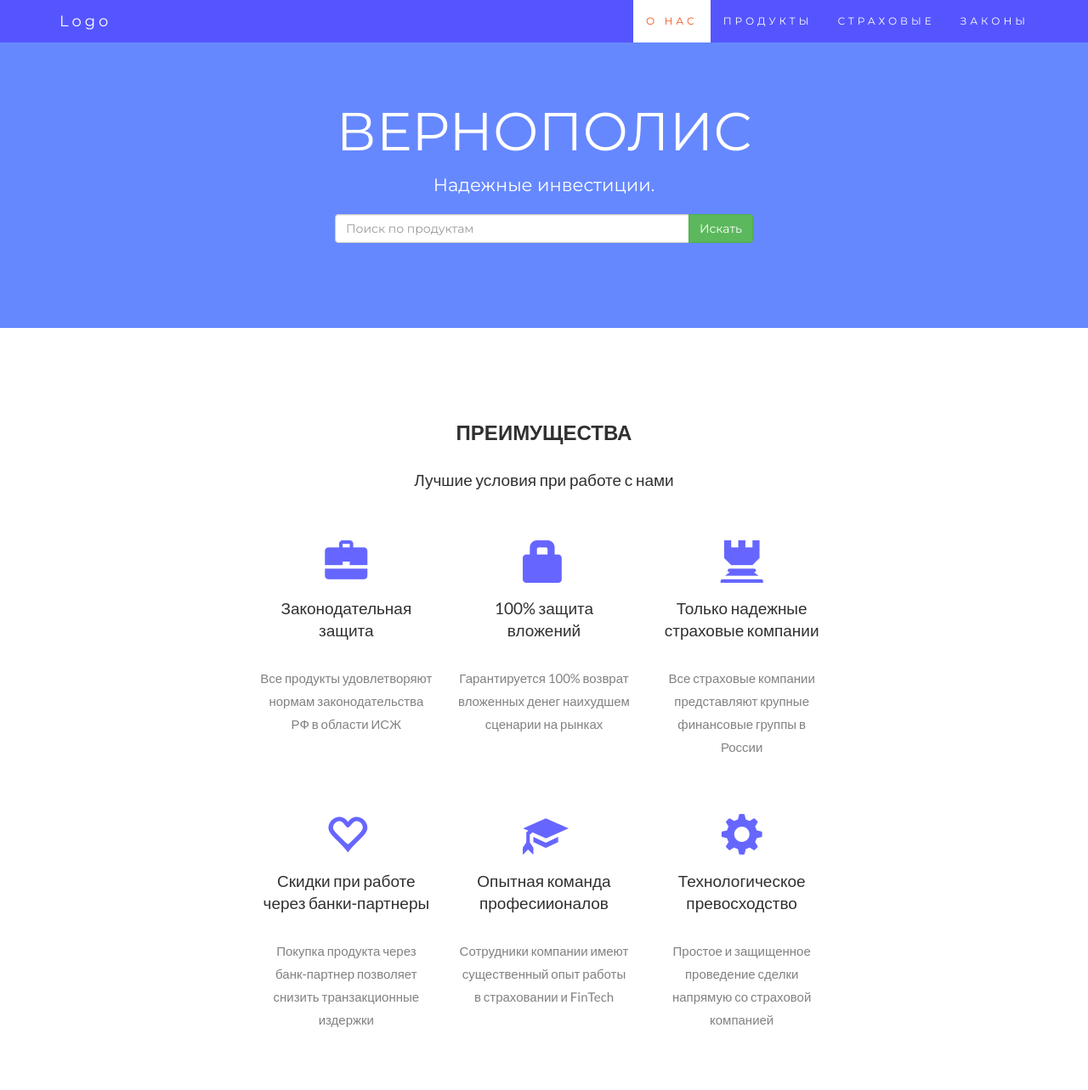
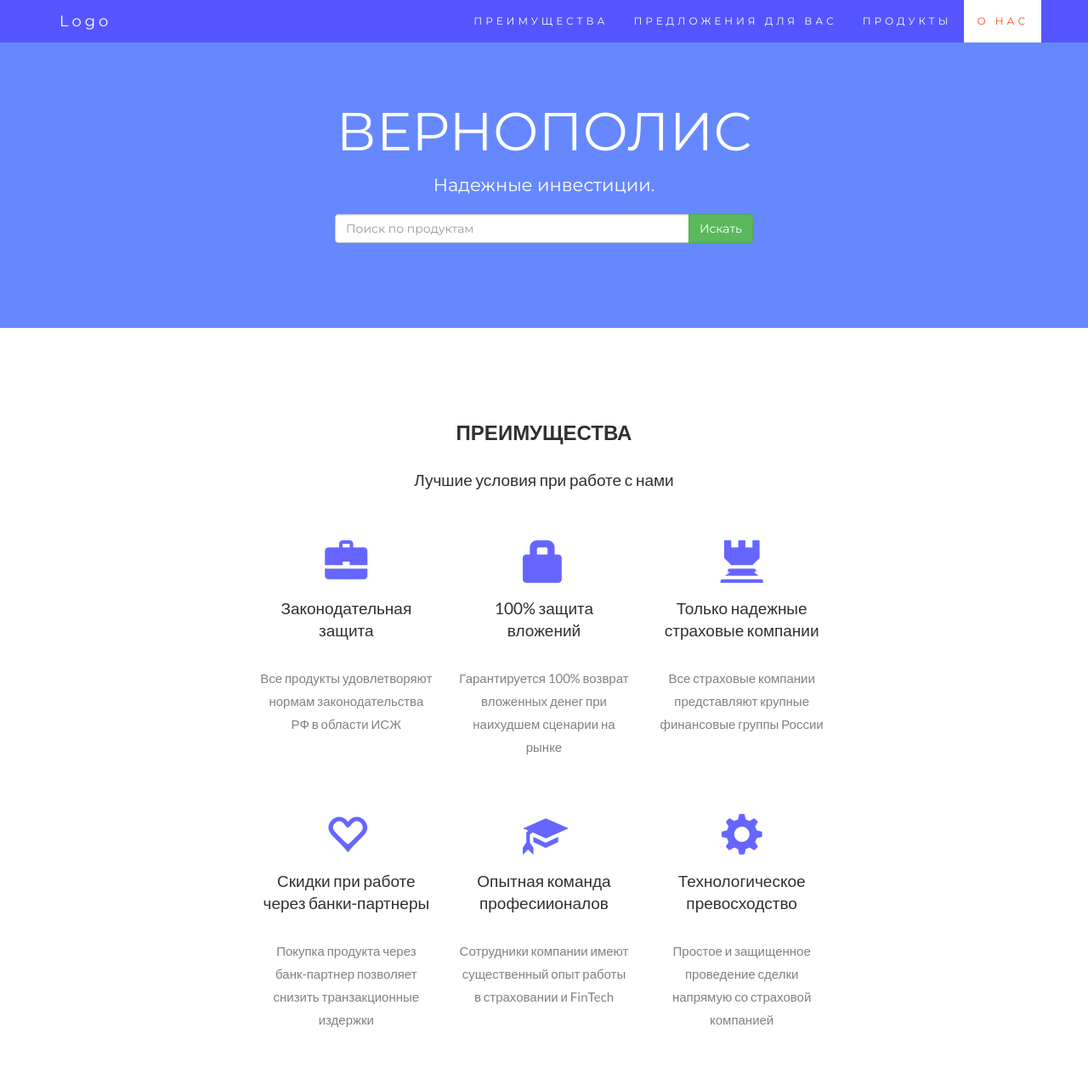
Before and after one commit to mt-christo/ej, a Django app: page / in a window 1280 px wide. Shown: the top 1283 px of the page at 85% size. Run offline with Django 3.2, Linux system fonts and the light colour scheme; some libraries are stand-ins or nearby versions.

Commit message:
Update tmp.html

```diff
--- a/antontest/story/templates/story/tmp.html
+++ b/antontest/story/templates/story/tmp.html
@@ -210,10 +210,10 @@
     </div>
     <div class="collapse navbar-collapse" id="myNavbar">
       <ul class="nav navbar-nav navbar-right">
+        <li><a href="#advantages">ПРЕИМУЩЕСТВА</a></li>
+        <li><a href="#yourproducts">ПРЕДЛОЖЕНИЯ ДЛЯ ВАС</a></li>
+        <li><a href="#products">ПРОДУКТЫ</a></li>
         <li><a href="#about">О НАС</a></li>
-        <li><a href="#services">ПРОДУКТЫ</a></li>
-        <li><a href="#portfolio">СТРАХОВЫЕ</a></li>
-        <li><a href="#pricing">ЗАКОНЫ</a></li>
       </ul>
     </div>
   </div>
@@ -235,7 +235,7 @@
 
 
 <!-- Container (Services Section) -->
-<div id="services" class="container-fluid text-center">
+<div id="advantages" class="container-fluid text-center">
   <h2>Преимущества</h2>
   <h4>Лучшие условия при работе с нами</h4>
   <br>
@@ -248,12 +248,12 @@
     <div class="col-sm-4">
       <span class="glyphicon glyphicon-lock logo-small"></span>
       <h4>100% защита<br>вложений</h4>
-      <p>Гарантируется 100% возврат вложенных денег наихудшем сценарии на рынках</p>
+      <p>Гарантируется 100% возврат вложенных денег при наихудшем сценарии на рынке</p>
     </div>
     <div class="col-sm-4">
       <span class="glyphicon glyphicon-tower logo-small"></span>
       <h4>Только надежные страховые компании</h4>
-      <p>Все страховые компании представляют крупные финансовые группы в России</p>
+      <p>Все страховые компании представляют крупные финансовые группы России</p>
     </div>
   </div>
   <br><br>
@@ -270,7 +270,7 @@
     </div>
     <div class="col-sm-4">
       <span class="glyphicon glyphicon-cog logo-small"></span>
-      <h4 style="color:#303030;">Технологическое превосходство</h4>
+      <h4 style="color:#303030;">Технологическое<br>превосходство</h4>
       <p>Простое и защищенное проведение сделки напрямую со страховой компанией</p>
     </div>
   </div>
@@ -278,7 +278,7 @@
 
 
 <!-- Container (Pricing Section) -->
-<div id="pricing" class="container-fluid">
+<div id="yourproducts" class="container-fluid">
   <div class="text-center">
     <h2>Продукты специально для Вас</h2>
     <h4>Мы подобрали некоторые продукты, которые могут Вас заинтересовать</h4>
@@ -348,7 +348,7 @@
 
 
 <!-- Container (Portfolio Section) -->
-<div id="portfolio" class="container-fluid text-center bg-grey">
+<div id="products" class="container-fluid text-center bg-grey">
   <h2>Выберите продукт</h2><br>
   <h4>Продукты страховых компаний-партнеров</h4>
   <div class="row text-center slideanim">
@@ -413,13 +413,19 @@
 <div id="about" class="container-fluid">
   <div class="row">
     <div class="col-sm-8">
-      <h2>О нас</h2><br>
-      <h4>Мы являемся страховым агрегатором - мы не создаем продукты (пока), мы выбираем хорошие продукты предлагаемые нашими партнерами-страховыми компаниями, и предлагаем их вам по более низким ценам.</h4><br>
-      <p>Здесь маркетинговый текст.</p>
+      <h2>О нас</h2>
+      <h4>Наша компания предлагает сервис на новом уровне</h4>
+      <p>
+      <ul>
+      <li>Мы выбраем для Вас наиболее <b>интересные</b> и <b>инновационные</b> продукты ИСЖ </li>
+      <li>Добиваемся снижения <b>цены</b>/повышения <b>коэффициента участия</b> на них до уровня вне конкуренции </li>
+      <li>Предоставляем технологичный и <b>удобный</b> доступ к проведению сделок <b>напрямую</b> со страховой </li>
+      </ul>
+      </p>
       <br><button class="btn btn-default btn-lg">Связаться с нами</button>
     </div>
     <div class="col-sm-4">
-      <span class="glyphicon glyphicon-signal logo"></span>
+      <span class="glyphicon glyphicon-send logo"></span>
     </div>
   </div>
 </div>
```
